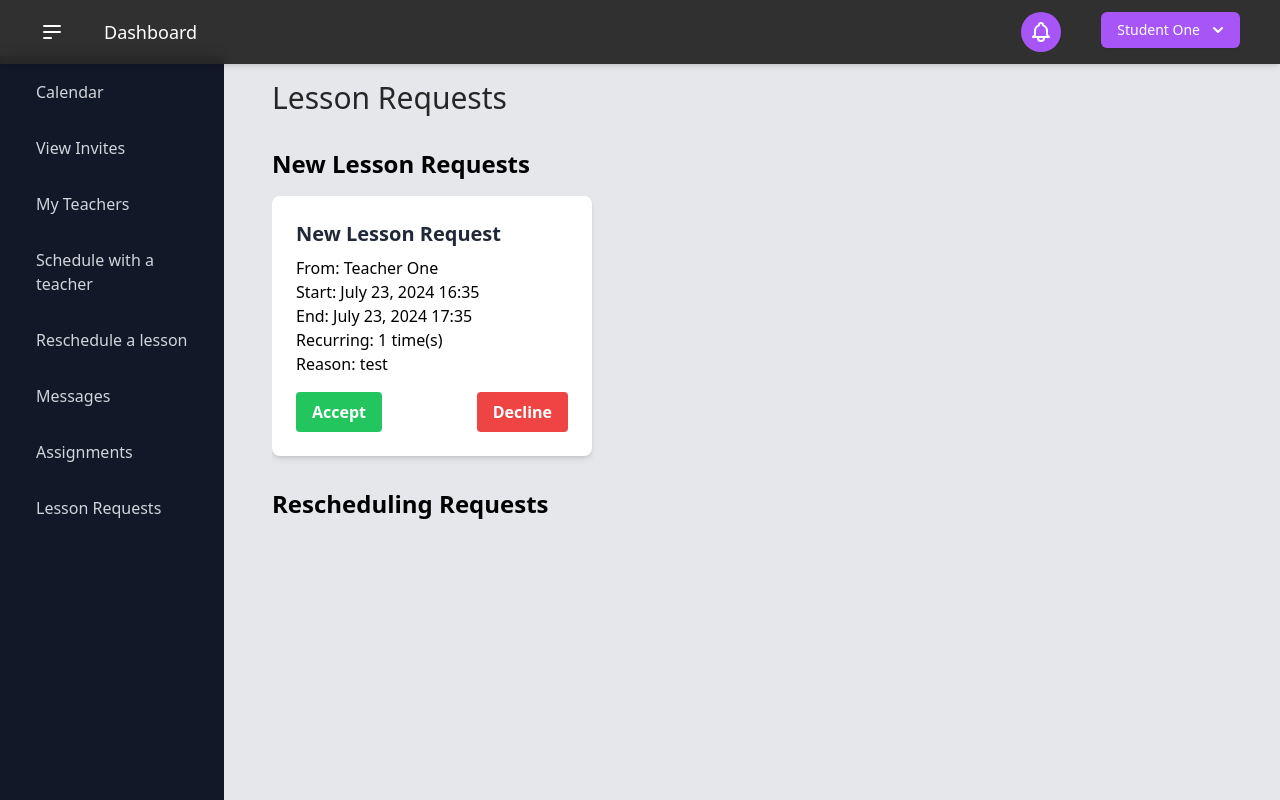
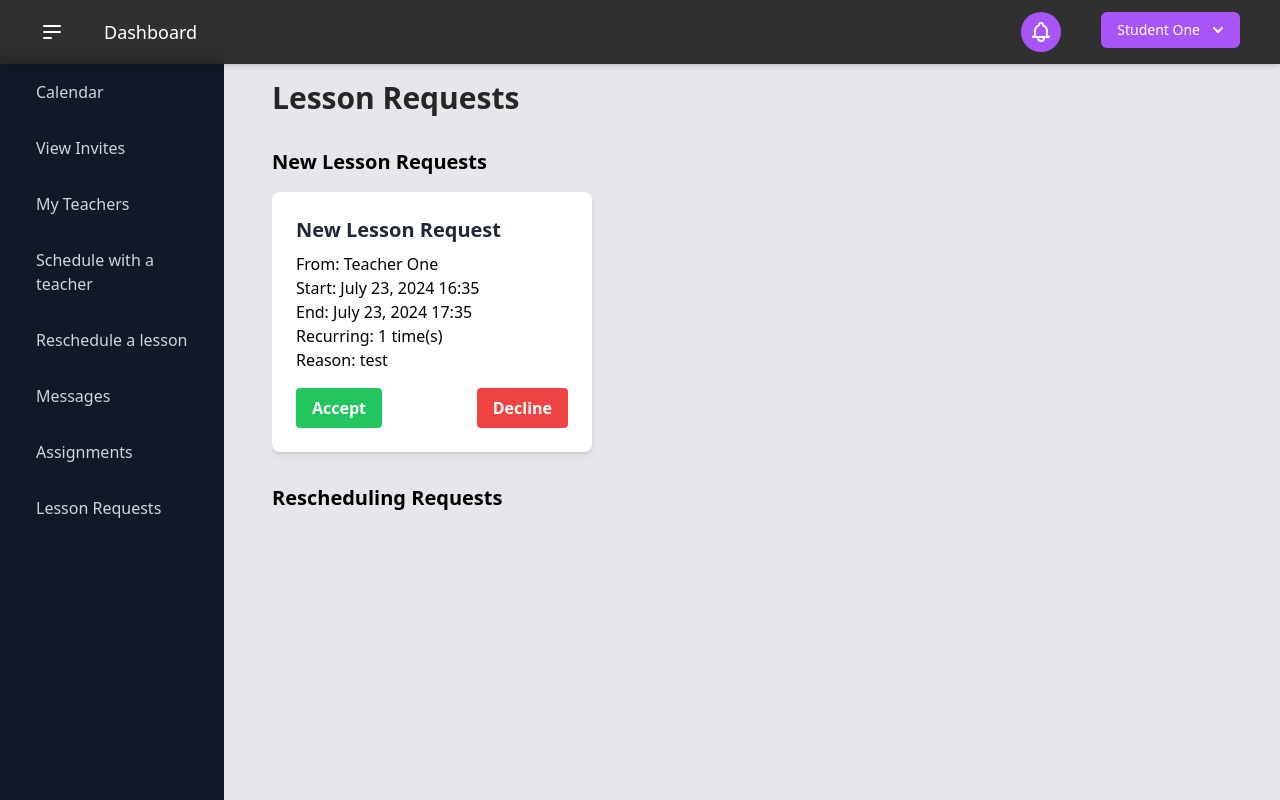
Before and after one commit to zhaojinchu/django_cs_nea, a Django app: page /lesson_requests/ in a window 1280 px wide. Run offline with Django 5.2, Linux system fonts and the light colour scheme; a user stored in the database is signed in; data comes from the database, SQL or seed files in the repository; both versions use the stored data as it was after the commit; style sheets or scripts are compiled from the project's sources; some libraries are stand-ins or nearby versions.

Commit message:
changed styling and template structures

```diff
--- a/cs_nea/templates/_dashboard.html
+++ b/cs_nea/templates/_dashboard.html
@@ -223,7 +223,7 @@
               class="flex-1 flex flex-col overflow-hidden bg-gray-200 pt-20"
             >
               <div class="flex-1 flex flex-col overflow-hidden container mx-auto px-4">
-                <h3 class="text-neutral-800 text-3xl font-medium mb-8">
+                <h3 class="text-neutral-800 text-3xl mb-8 font-bold">
                   {% block name %}{% endblock %}
                 </h3>
                 <!-- Add dashboard content here... -->
--- a/cs_nea/templates/communications/assignment_detail.html
+++ b/cs_nea/templates/communications/assignment_detail.html
@@ -1,10 +1,10 @@
 {% extends "_dashboard.html" %}
 {% load static %}
 
+{% block name %}Assignment Details{% endblock %}
+
 {% block content %}
 <div class="container mx-auto px-4 py-8">
-    <h2 class="text-3xl font-bold mb-6 text-gray-800">Assignment Details</h2>
-
     <div class="bg-white shadow-md rounded-lg p-6">
         <h3 class="text-2xl font-semibold text-gray-800 mb-4">{{ assignment.task_content }}</h3>
         <p class="text-gray-600 mb-2">Assigned by: {{ assignment.teacher.user.get_full_name }}</p>
--- a/cs_nea/templates/communications/assignment_list.html
+++ b/cs_nea/templates/communications/assignment_list.html
@@ -4,7 +4,7 @@
 {% block name %}Assignments{% endblock %}
 
 {% block content %}
-<div class="container mx-auto py-8">
+<div class="container mx-auto">
     {% if user.user_type == 2 %}
     <a href="{% url 'create_assignment' %}" class="bg-purple-500 hover:bg-purple-600 text-white font-bold py-2 px-4 rounded mb-6 inline-block transition duration-300 ease-in-out">
         Create New Assignment
--- a/cs_nea/templates/communications/create_assignment.html
+++ b/cs_nea/templates/communications/create_assignment.html
@@ -2,10 +2,10 @@
 {% load static %}
 {% load widget_tweaks %}
 
+{% block name %}Create New Assignment{% endblock %}
+
 {% block content %}
-<div class="container mx-auto px-4 py-8">
-    <h2 class="text-3xl font-bold mb-6 text-gray-800">Create New Assignment</h2>
-
+<div class="container mx-auto">
     <form method="post" class="bg-white shadow-md rounded-lg p-6">
         {% csrf_token %}
         <div class="mb-4">
--- a/cs_nea/templates/communications/message_list.html
+++ b/cs_nea/templates/communications/message_list.html
@@ -3,7 +3,7 @@
 {% block name %} Direct Messages {% endblock %}
 
 {% block content %}
-<div class="container mx-auto py-8">
+<div class="container mx-auto bg-white rounded-lg shadow-md p-6">
     <ul class="space-y-2">
         {% for user in users %}
             <li>
--- a/cs_nea/templates/scheduling/lesson_requests.html
+++ b/cs_nea/templates/scheduling/lesson_requests.html
@@ -6,7 +6,7 @@
 {% block content %}
 <div class="container mx-auto" x-data="{ showAcceptModal: false, showDeclineModal: false, selectedRequest: null, requestType: '' }">
     {% if scheduling_requests or rescheduling_requests %}
-        <h2 class="text-2xl font-bold mb-4">New Lesson Requests</h2>
+        <h2 class="text-xl font-semibold mb-4">New Lesson Requests</h2>
         <div class="grid grid-cols-1 md:grid-cols-2 lg:grid-cols-3 gap-4 mb-8">
             {% for request in scheduling_requests %}
                 <div class="bg-white shadow-md rounded-lg p-6">
@@ -32,7 +32,7 @@
             {% endfor %}
         </div>
 
-        <h2 class="text-2xl font-bold mb-4">Rescheduling Requests</h2>
+        <h2 class="text-xl font-semibold mb-4">Rescheduling Requests</h2>
         <div class="grid grid-cols-1 md:grid-cols-2 lg:grid-cols-3 gap-4">
             {% for request in rescheduling_requests %}
                 <div class="bg-white shadow-md rounded-lg p-6">
```
Also changed, not shown: cs_nea/db.sqlite3.
